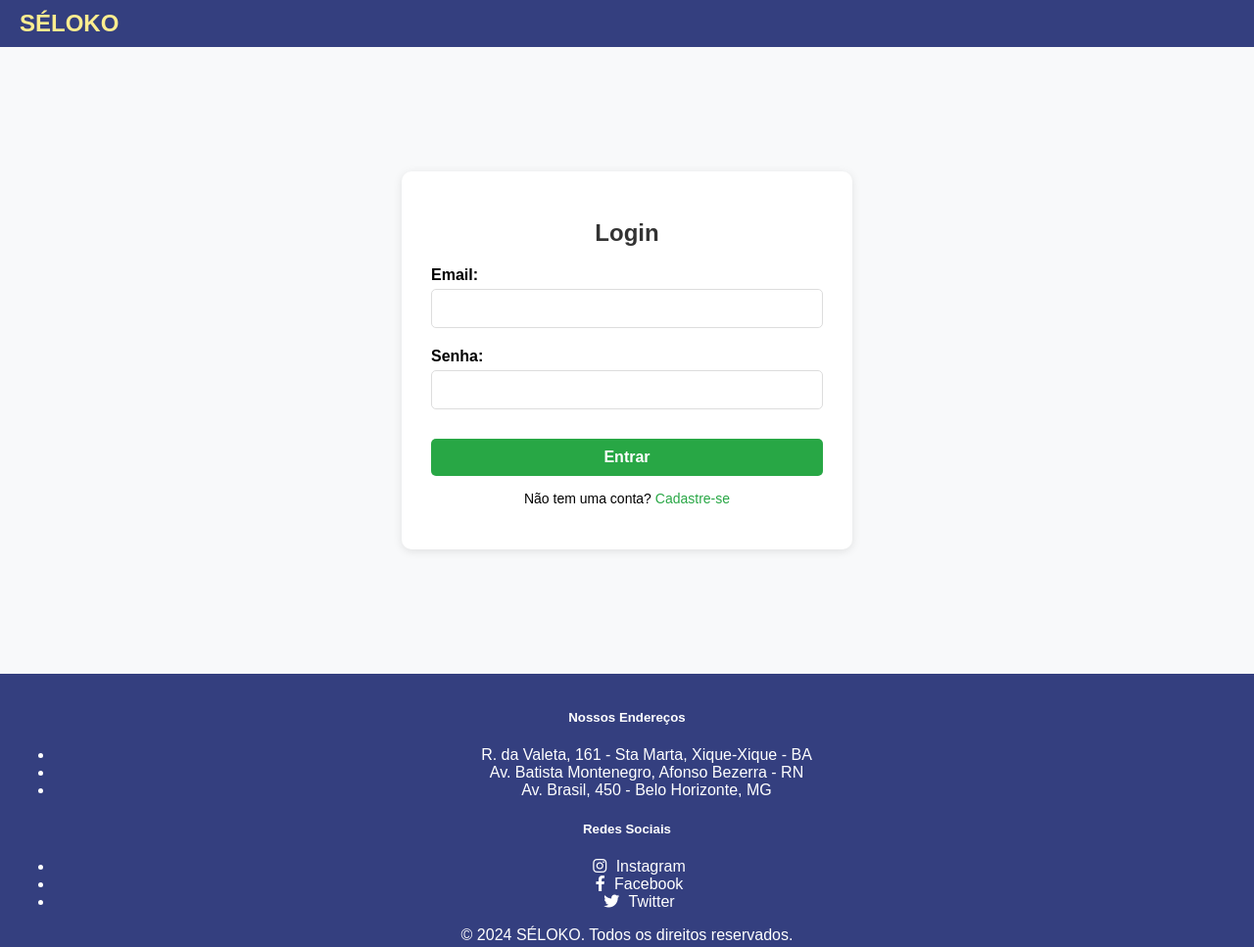
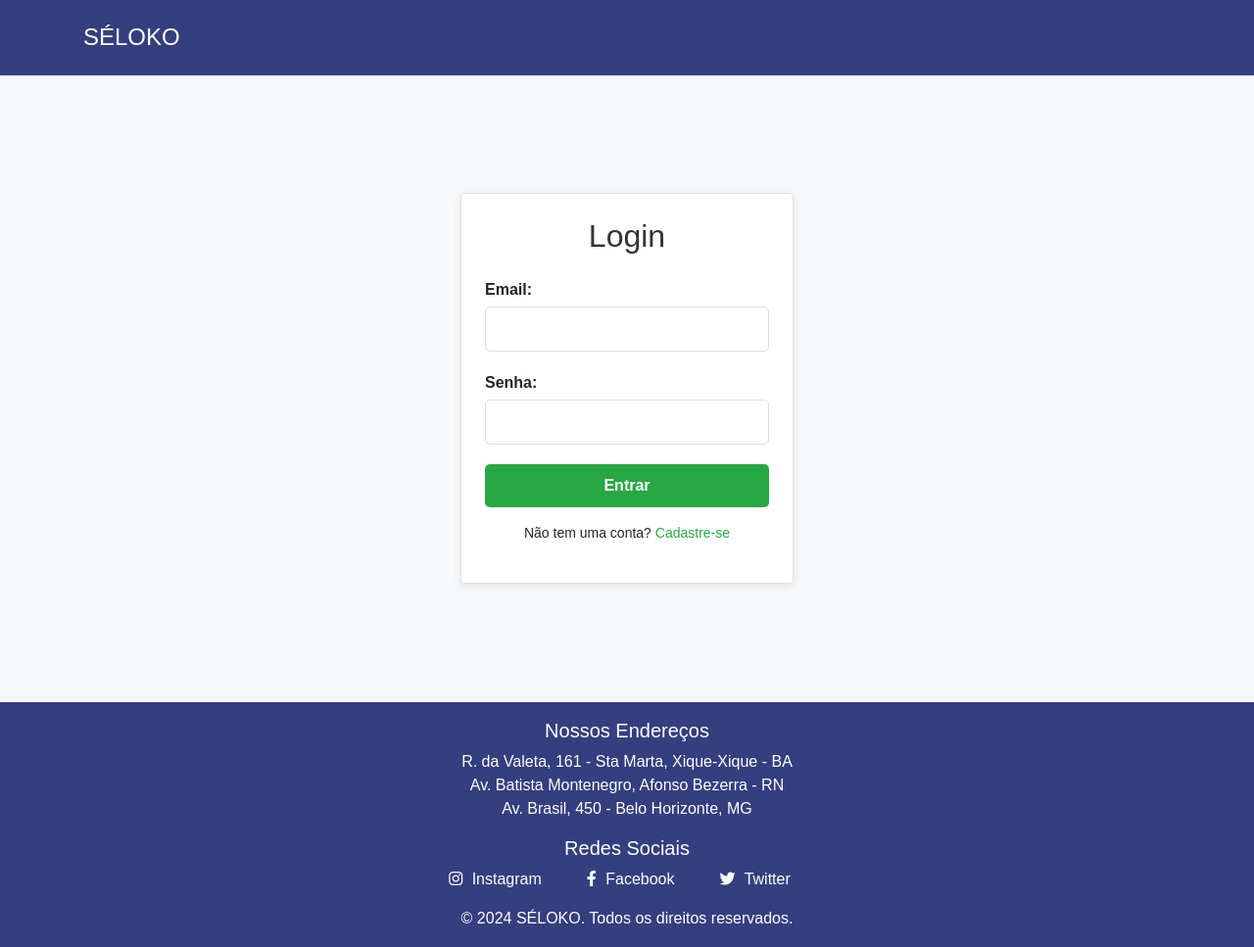
Before and after one commit to Lucas-Moura328/SelokoLES, a plain HTML site: page FrontEnd/login.html in a window 1280 px wide. Shown: the top 967 px of the page at 98% size. Drawn offline with nearby package versions, Linux system fonts and the light colour scheme.

Commit message:
adjust index, login, gerenciar cliente

```diff
--- a/FrontEnd/CadastroCartao.html
+++ b/FrontEnd/CadastroCartao.html
@@ -10,9 +10,9 @@
     <link rel="stylesheet" href="https://cdnjs.cloudflare.com/ajax/libs/font-awesome/6.0.0/css/all.min.css">
 </head>
 <body style="background-color: #f0f0f0;">
-    <header>
+    <header class="py-4">
         <div class="logo">
-            <h1>SÉLOKO</h1>
+
         </div>
     </header>
 
@@ -68,5 +68,6 @@
     <script src="scripts/footer.js"></script>
     <script src="https://code.jquery.com/jquery-3.3.1.slim.min.js" integrity="sha384-q8i/X+965DzO0rT7abK41JStQIAqVgRVzpbzo5smXKp4YfRvH+8abtTE1Pi6jizo" crossorigin="anonymous"></script>
     <script src="scripts/DesativarEnvioFormulario.js"></script>
+    <script src="scripts/HeaderWithoutSeachLogin.js"></script>
 </body>
 </html>
--- a/FrontEnd/login.html
+++ b/FrontEnd/login.html
@@ -4,40 +4,56 @@
     <meta charset="UTF-8">
     <meta name="viewport" content="width=device-width, initial-scale=1.0">
     <title>Login - SÉLOKO</title>
+
+    <!-- Bootstrap 4.0.0 CSS -->
+    <link rel="stylesheet" href="https://stackpath.bootstrapcdn.com/bootstrap/4.0.0/css/bootstrap.min.css">
+
     <link rel="stylesheet" href="styles.css">
     <link rel="stylesheet" href="styles/login.css">
     <script src="https://kit.fontawesome.com/db67e134e0.js" crossorigin="anonymous"></script>
     <link rel="stylesheet" href="https://cdnjs.cloudflare.com/ajax/libs/font-awesome/6.0.0/css/all.min.css">
 </head>
-<body>
+<body class="bg-light d-flex flex-column min-vh-100">
     <!-- Header -->
-    <header>
-        <div class="logo">
-            <h1>SÉLOKO</h1>
-        </div>
-    </header>
+    <header class="py-4"></header>
 
     <!-- Login Form -->
-    <main class="login-container">
-        <form class="login-form">
-            <h2>Login</h2>
+    <main class="login-container container flex-grow-1 d-flex align-items-center justify-content-center">
+        <div class="row justify-content-center w-100">
+            <div class="col-md-6 col-lg-4">
+                <form class="login-form p-4 border rounded bg-white shadow">
+                    <h2 class="text-center mb-4">Login</h2>
                     <div class="form-group">
                         <label for="email">Email:</label>
-                <input type="email" id="email" name="email" required>
+                        <input type="email" class="form-control" id="email" name="email" required>
                     </div>
                     <div class="form-group">
                         <label for="password">Senha:</label>
-                <input type="password" id="password" name="password" required>
+                        <input type="password" class="form-control" id="password" name="password" required>
                     </div>
-            <button type="submit" class="btn">Entrar</button>
-            <p class="register-link">Não tem uma conta? <a href="cadastroCliente.html">Cadastre-se</a></p>
+                    <button type="submit" class="btn btn-primary btn-block">Entrar</button>
+                    <p class="register-link text-center mt-3">Não tem uma conta? <a href="cadastroCliente.html">Cadastre-se</a></p>
                 </form>
+            </div>
+        </div>
     </main>
 
     <!-- Footer -->
-    <footer></footer>
+    <footer class="py-3">
+
+    </footer>
+
+    <!-- jQuery (necessário para o Bootstrap 4.0.0) -->
+    <script src="https://code.jquery.com/jquery-3.2.1.slim.min.js"></script>
+
+    <!-- Popper.js (necessário para o Bootstrap 4.0.0) -->
+    <script src="https://cdnjs.cloudflare.com/ajax/libs/popper.js/1.11.0/umd/popper.min.js"></script>
+
+    <!-- Bootstrap 4.0.0 JS -->
+    <script src="https://stackpath.bootstrapcdn.com/bootstrap/4.0.0/js/bootstrap.min.js"></script>
 
     <script src="script.js"></script>
     <script src="scripts/footer.js"></script>
+    <script src="scripts/HeaderWithoutSeachLogin.js"></script>
 </body>
 </html>
--- a/FrontEnd/scripts/HeaderWithoutSeachLogin.js
+++ b/FrontEnd/scripts/HeaderWithoutSeachLogin.js
@@ -1,4 +1,4 @@
-document.addEventListener('DomContentLoaded', function(){
+document.addEventListener('DOMContentLoaded', function(){
     const headerContent = `
     <div class="container d-flex justify-content-between align-items-center">
             <div class="logo">
--- a/FrontEnd/scripts/header.js
+++ b/FrontEnd/scripts/header.js
@@ -1,6 +1,6 @@
-document.addEventListener('DomContentLoaded', function(){
+document.addEventListener('DOMContentLoaded', function(){
     const headerContent = `
-    <div class="container d-flex justify-content-between align-items-center">
+        <div class="container d-flex justify-content-between align-items-center">
             <div class="logo">
                 <h1 class="m-0"><a href="index.html" class="text-white">SÉLOKO</a></h1>
             </div>
```
Also changed, not shown: FrontEnd/cadastroCliente.html (+3 -4 lines), FrontEnd/index.html (+5 -33 lines), FrontEnd/scripts/nav.js (+21 -0 lines). Lines whose indentation alone changed are shown as unchanged.
